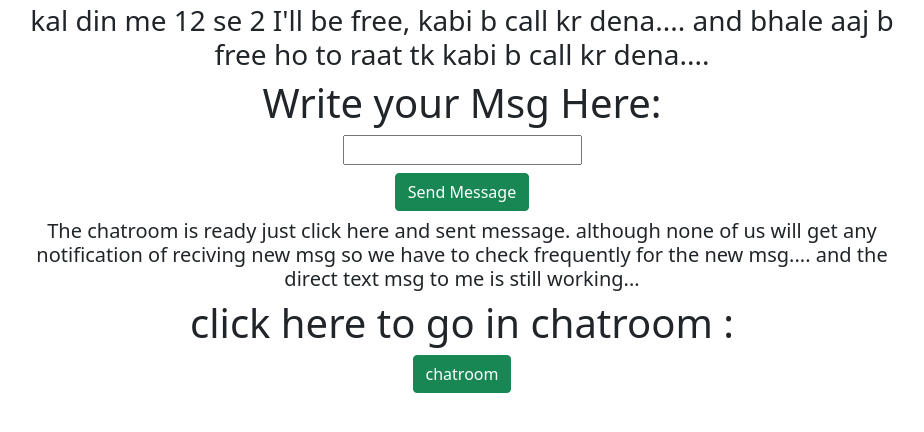
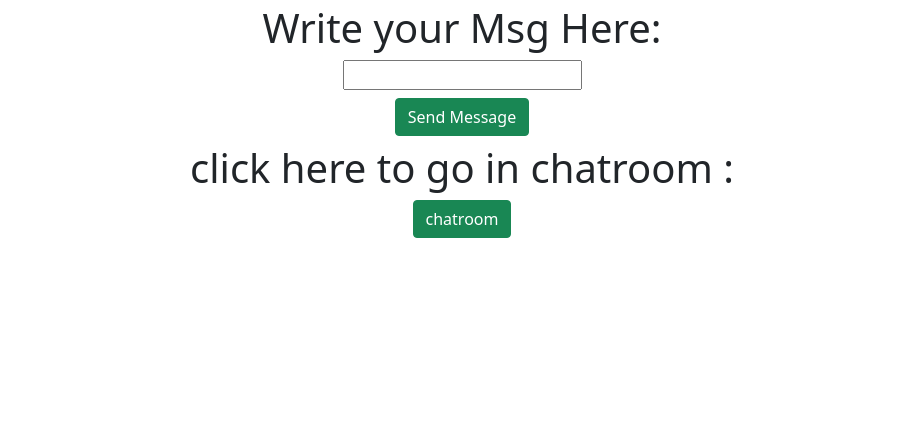
Before and after one commit to yashtejwani00/fun_project, a plain HTML site: page index.html in a window 1280 px wide. Shown: the whole page, without its empty margins (178-1102 px from the left). Drawn offline with nearby package versions, Linux system fonts and the light colour scheme.

Commit message:
Update index.html

```diff
--- a/index.html
+++ b/index.html
@@ -31,14 +31,12 @@
 
     <div class="main">
         <div class="inner">
-        <h3> kal din me 12 se 2 I'll be free, kabi b call kr dena.... and bhale aaj b free ho to raat tk kabi b call kr dena....</h3>
         <h1>Write your Msg Here:</h1>
         <h2 id="congo">Congratulations!</h2>
         <h2 id="congo1">your message is sent to your favourite person... &#128150;</h2>
         <input type="text" name="sms" id="sms">
         <input type="button" onclick="sendsms()" value="Send Message" class="btn btn-success">
 
-        <h5>The chatroom is ready just click here and sent message. although none of us will get any notification of reciving new msg so we have to check frequently for the new msg.... and the direct text msg to me is still working...</h5>
         <h1> click here to go in chatroom :</h1>
         <input type="button" name="chatroom" id="chatroom" class="btn btn-success" value="chatroom" onclick="location.href = 'https://stin.to/s0pvv'">
     </div>
```
